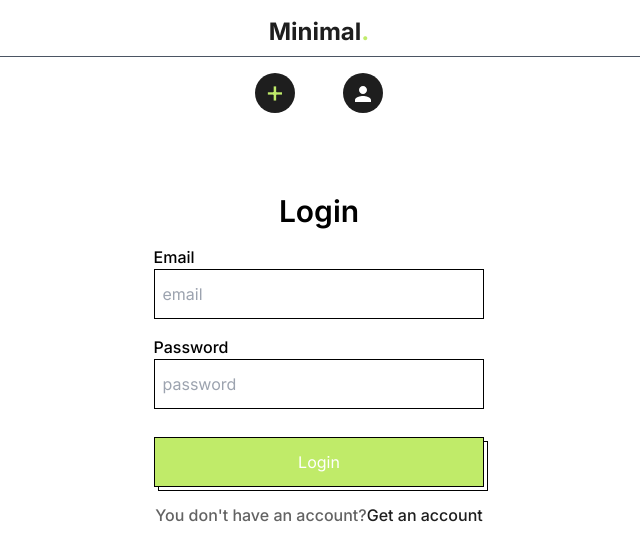
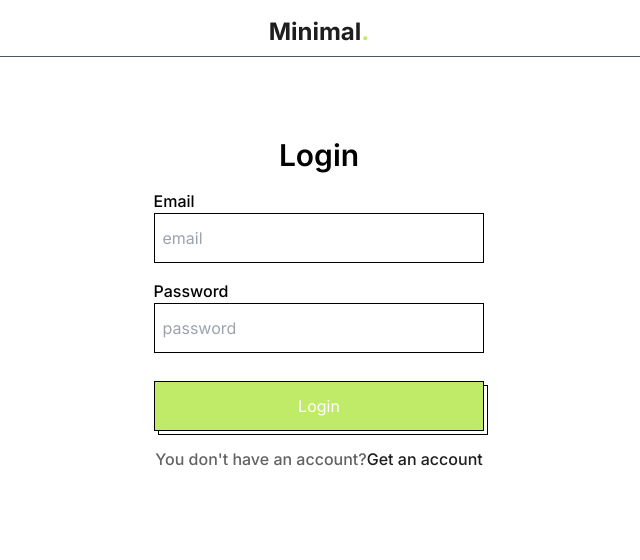
Before and after one commit to VarunKvK/Minimal, a React (Create React App) app in the folder front/: page /login in a window 1280 px wide. Shown: the top 560 px of the page, without its empty margins (321-961 px from the left). Built offline with nearby package versions, Linux system fonts and the light colour scheme.

Commit message:
Minimal navbar modification

```diff
--- a/front/src/components/NavBar.jsx
+++ b/front/src/components/NavBar.jsx
@@ -1,22 +1,49 @@
 import { Person } from '@mui/icons-material';
-import React from 'react'
-import { Link } from 'react-router-dom';
+import React from 'react';
+import { Link, useLocation } from 'react-router-dom';
 
-function NavBar() {
+function Navbar() {
+  const location = useLocation();
+  const createLink = "/create";
+  const isSpecificLink = location.pathname === createLink;
+  const userLink = "/user";
+  const isUserLink = location.pathname === userLink;
+  const loginLink = "/login";
+  const isLoginLink = location.pathname === loginLink;
+  const registerLink = "/register";
+  const isRegisterLink = location.pathname === registerLink;
 
   return (
-    <div className='w-full'>
-        <div className="w-full p-4 pb-2 text-center border-b-[1.7px] border-gray-600">
-        <Link to={"/"} className=' text-2xl text-[#1E1E1E] font-bold'>Minimal<span className='text-[#C0EB6A]'>.</span></Link>
+    <div className="w-full">
+      <div className="w-full p-4 pb-2 text-center border-b-[1.7px] border-gray-600">
+        <Link to="/" className="text-2xl text-[#1E1E1E] font-bold">Minimal<span className='text-[#C0EB6A]'>.</span></Link>
+      </div>
+      {!(isLoginLink || isRegisterLink) && (
+        <div className="flex justify-center items-center">
+          <div className="flex items-center gap-12 pt-4">
+            {isSpecificLink ? (
+              <div className="h-[2.5rem] w-[2.5rem] rounded-full bg-[#1E1E1E] flex justify-center items-center text-center text-white">
+                <Link to="/user"><Person /></Link>
+              </div>
+            ) : isUserLink ? (
+              <Link to="/create" className="cursor-pointer h-[2.5rem] w-[2.5rem] rounded-full bg-[#1E1E1E] flex justify-center text-center">
+                <span className='text-3xl text-[#C0EB6A]'>+</span>
+              </Link>
+            ) : (
+              <>
+                <Link to="/create" className="cursor-pointer h-[2.5rem] w-[2.5rem] rounded-full bg-[#1E1E1E] flex justify-center text-center">
+                  <span className='text-3xl text-[#C0EB6A]'>+</span>
+                </Link>
+                <div className="h-[2.5rem] w-[2.5rem] rounded-full bg-[#1E1E1E] flex justify-center items-center text-center text-white">
+                  <Link to="/user"><Person /></Link>
+                </div>
+              </>
+            )}
+          </div>
         </div>
-        <div className="flex justify-center items-center">
-            <div className="flex items-center gap-12 pt-4">
-            <Link to={"/create"} className="cursor-pointer h-[2.5rem] w-[2.5rem] rounded-full bg-[#1E1E1E] flex justify-center text-center"><span className='text-3xl text-[#C0EB6A]'>+</span></Link>
-            <div className="h-[2.5rem] w-[2.5rem] rounded-full bg-[#1E1E1E] flex justify-center items-center text-center text-white"><Link to={"/user"}><Person/></Link></div>
-            </div>
-        </div>
+      )}
     </div>
-  )
+  );
 }
 
-export default NavBar
+export default Navbar;
```
